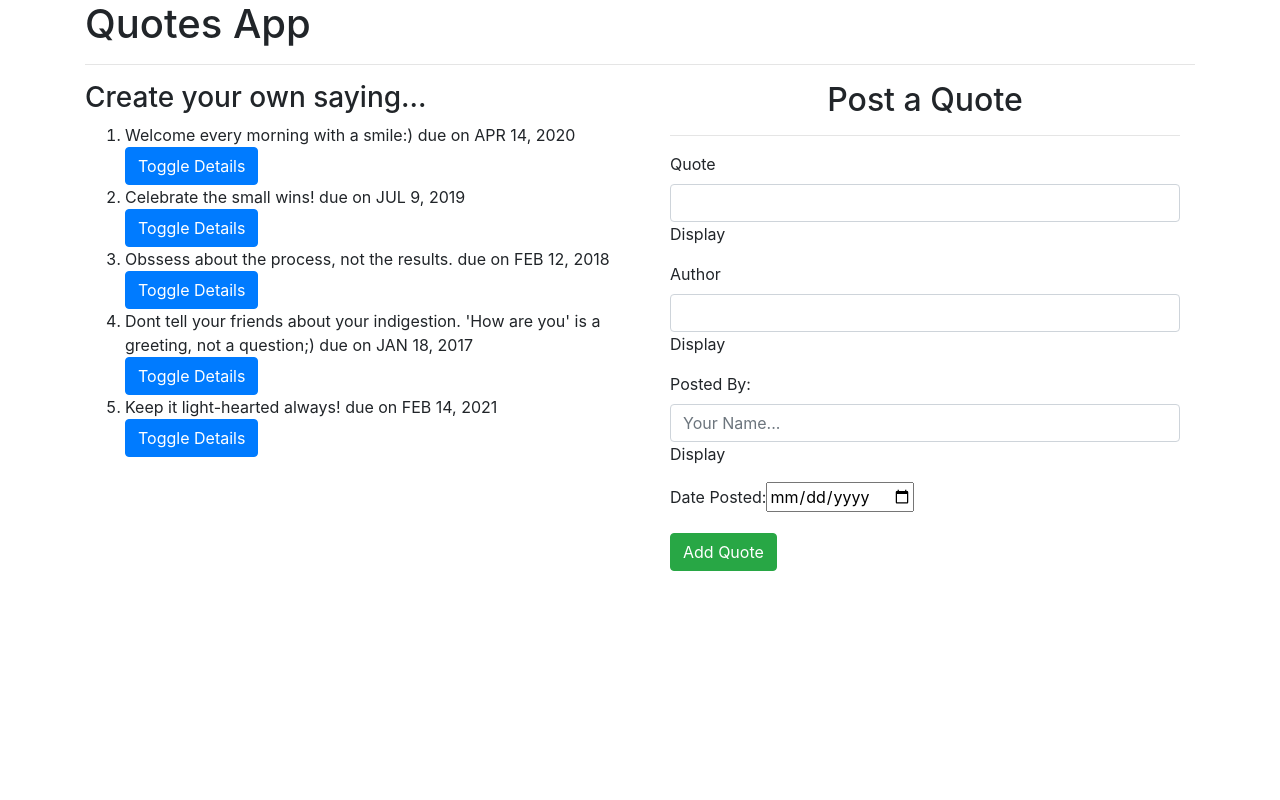
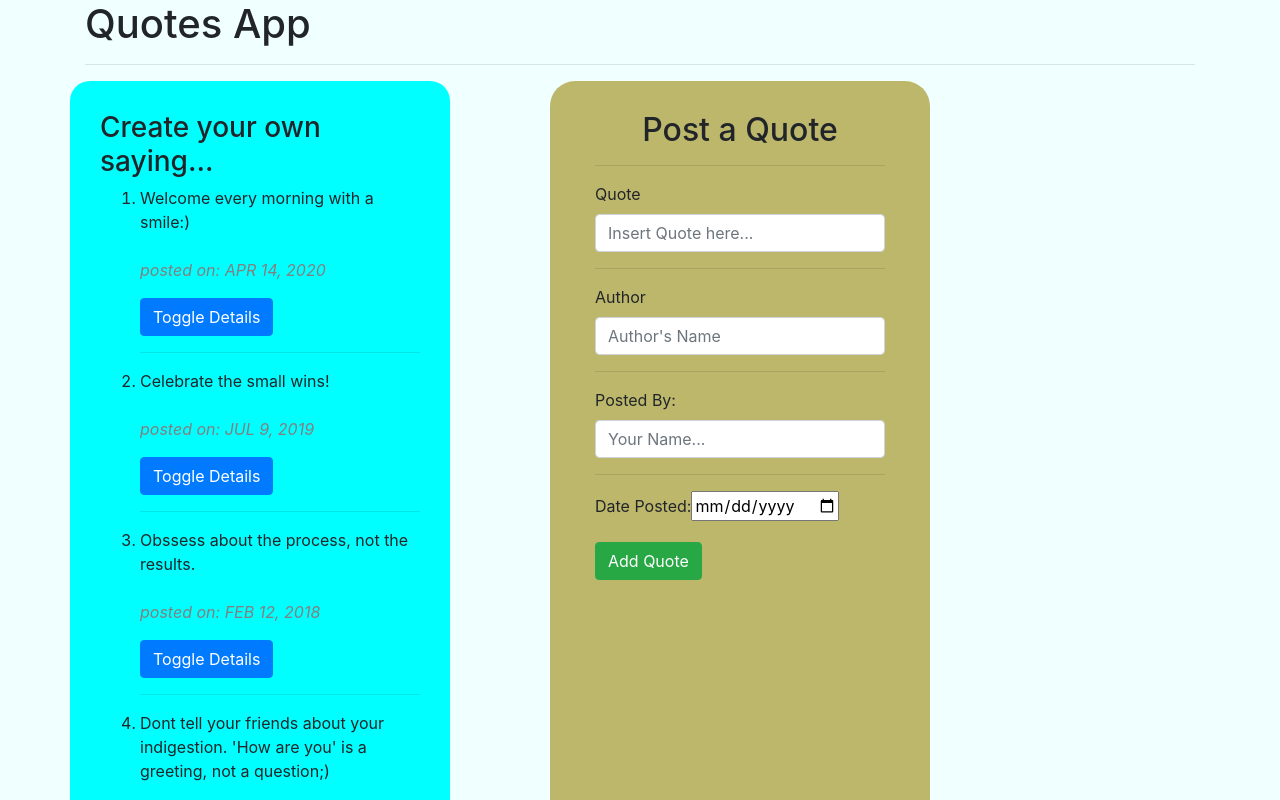
Before and after one commit to ianmwariri/Quotes, an Angular app: page / in a window 1280 px wide. Shown: the top 800 px of the page. Built offline with nearby package versions, Linux system fonts and the light colour scheme.

Commit message:
Add Custom CSS.

```diff
--- a/src/app/quote-detail/quote-detail.component.html
+++ b/src/app/quote-detail/quote-detail.component.html
@@ -1,4 +1,4 @@
-<p>Posted by: {{quote.personSubmitting}}</p>
-<p>Author: {{quote.author}}</p>
+<p id="postedOnParagraph">Posted by: {{quote.personSubmitting}}
+<br>Author: {{quote.author}}</p>
     <p>Posted {{quote.postingDate|dateCount}} days ago.</p>
     <button (click)='quotePosting(true)' class="btn btn-outline-danger">Delete Quote</button>
--- a/src/app/quote-form/quote-form.component.html
+++ b/src/app/quote-form/quote-form.component.html
@@ -1,33 +1,48 @@
 <div class="container-fluid">
     <h2 class="text-center">Post a Quote</h2>
     <hr>
-    <form #quoteForm='ngForm'>
+    <form (ngSubmit)='submitQuote()' #quoteForm='ngForm'>
         <div class="form-group">
 
-            <label for="name">Quote</label>
-            <input type="text" required class="form-control" id="saying" [(ngModel)]="newQuote.saying" name="saying">
+            <label for="saying">Quote</label>
+            <input type="text" required class="form-control" placeholder="Insert Quote here..." id="saying" [(ngModel)]="newQuote.saying" name="saying"
+                #saying='ngModel'>
+            <div [hidden]="saying.valid || saying.pristine" class="alert alert-danger">
+                <p>A Quote is Required...</p>
 
+            </div>
             <!-- Testing to see if we get any data -->
-          Display {{newQuote.saying}}
+            <!-- Display {{newQuote.saying}} -->
         </div>
         <div class="form-group">
-
+            <hr>
             <label for="description">Author</label>
-            <input type="text" required class="form-control" id="author" [(ngModel)]="newQuote.author" name="author">
-            Display {{newQuote.author}}
+            <input type="text" required class="form-control" placeholder="Author's Name" id="author" [(ngModel)]="newQuote.author" name="author" #author='ngModel'>
+            <div [hidden]="author.valid || author.pristine" class="alert alert-danger">
+                <p>An Author name is Required...</p>
+            </div>
+            <!-- Display {{newQuote.author}} -->
         </div>
         <div class="form-group">
+            <hr>
+            <label for="description">Posted By:</label>
+            <input type="text" required placeholder="Your Name..." class="form-control" id="postedBy"
+                [(ngModel)]="newQuote.personSubmitting" name="postedBy" #postedBy='ngModel'>
+                <div [hidden]="postedBy.valid || postedBy.pristine" class="alert alert-danger">
+                    <p>Your Name is Required kindly...</p>
+                </div>
 
-            <label for="description">Posted By:</label>
-            <input type="text" required placeholder="Your Name..." class="form-control" id="postedBy" [(ngModel)]="newQuote.personSubmitting" name="postedBy">
-            Display {{newQuote.personSubmitting}}
+                <!-- Display {{newQuote.personSubmitting}} -->
         </div>
         <div class="form-group">
+            <hr>
             <label for="complete">Date Posted:</label>
-            <input type='date' id="posted" required>
-
+            <input type='date' id="posted" [(ngModel)]="newQuote.postingDate" name="postingDate" #postingDate="ngModel" required>
+            <div [hidden]="postingDate.valid || postingDate.pristine" class="alert alert-danger">
+                <p>Date is required</p>
+              </div>
         </div>
 
         <button type="submit" class="btn btn-success">Add Quote</button>
     </form>
-  </div>
+</div>
--- a/src/app/quote-form/quote-form.component.ts
+++ b/src/app/quote-form/quote-form.component.ts
@@ -1,4 +1,4 @@
-import { Component, OnInit } from '@angular/core';
+import { Component, OnInit, Output, EventEmitter } from '@angular/core';
 import { Quote } from '../quote';
 
 @Component({
@@ -9,6 +9,11 @@ import { Quote } from '../quote';
 export class QuoteFormComponent implements OnInit {
 
   newQuote = new Quote(0, "","","", new Date());
+  @Output() addQuote = new EventEmitter<Quote>();
+
+  submitQuote(){
+    this.addQuote.emit(this.newQuote);
+  }
   constructor() { }
 
   ngOnInit() {
--- a/src/app/quote/quote.component.html
+++ b/src/app/quote/quote.component.html
@@ -2,21 +2,24 @@
     <h1>Quotes App</h1>
     <hr>
     <div class="row">
-        <div class="col-md-6">
+        <div class="col-md-4" id="leftCol">
             <h3>Create your own saying...</h3>
 
             <ol>
                 <div *ngFor='let quote of quotes; let i=index'>
-                    <li>{{quote.saying}} due on {{quote.postingDate|date|uppercase}}</li>
+                    <li>{{quote.saying}}</li>
+                         <p id="postedOnParagraph"><br> posted on: {{quote.postingDate|date|uppercase}}</p>
 
                     <button (click)='toggleDetails(i)' class="btn btn-primary">Toggle Details</button>
                     <app-quote-detail *ngIf='quote.showDescription' [quote]='quote' (isPostedOn)='postQuote($event,i)'>
                     </app-quote-detail>
+                    <hr>
                 </div>
+
             </ol>
         </div>
-        <div class="col-md-6">
-            <app-quote-form></app-quote-form>
+        <div class="col-md-4" id="rightCol">
+            <app-quote-form (addQuote)="addNewQuote($event)"></app-quote-form>
         </div>
     </div>
     <p *ngIf='quotes.length > 7'>Quite witty! Ever considered writing poetry?</p>
--- a/src/app/quote/quote.component.ts
+++ b/src/app/quote/quote.component.ts
@@ -31,6 +31,13 @@ export class QuoteComponent implements OnInit {
   }
   }
 
+  addNewQuote(quote){
+    let quoteLength = this.quotes.length;
+    quote.id = quoteLength+1;
+    quote.postingDate = new Date (quote.postingDate)
+    this.quotes.push(quote)
+  }
+
   constructor() { }
 
   ngOnInit(){
--- a/src/styles.css
+++ b/src/styles.css
@@ -1,2 +1,28 @@
 /* You can add global styles to this file, and also import other style files */
-@import "~bootstrap/dist/css/bootstrap.css"
+@import "~bootstrap/dist/css/bootstrap.css";
+
+#leftCol{
+    background-color: aqua;
+    padding: 30px;
+    border-radius: 20px;
+    margin-right: 50px;
+    /* margin-left:-50px; */
+    width: 30%;
+}
+
+#rightCol{
+    background-color:darkkhaki;
+    padding: 30px;
+    border-radius: 25px;
+    margin-left: 50px;
+    width: 30%;
+}
+
+body{
+    background-color: azure;
+}
+
+#postedOnParagraph{
+    font-style: italic;
+    color: gray;
+}
```
